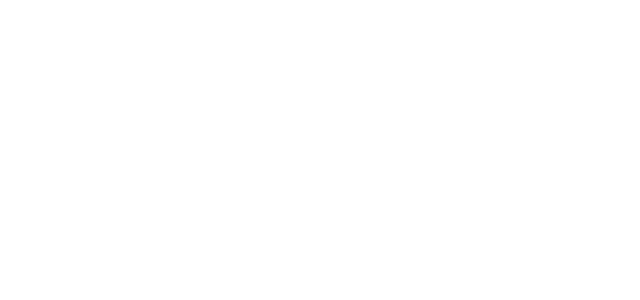
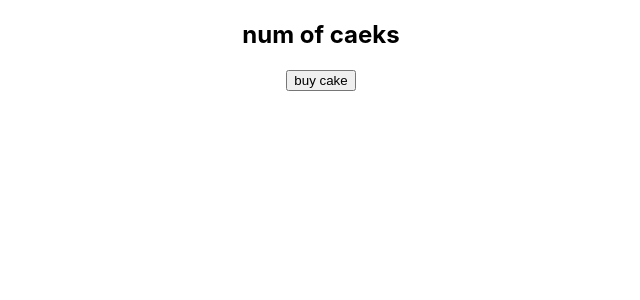
Before and after one commit to meisam-msr/redux, a React (Create React App) app: page / in a window 1280 px wide. Shown: the top 300 px of the page, without its empty margins (319-959 px from the left). Built offline with nearby package versions, Linux system fonts and the light colour scheme.

Commit message:
store added to App

```diff
--- a/src/App.js
+++ b/src/App.js
@@ -1,7 +1,16 @@
 import "./App.css";
+import { Provider } from "react-redux";
+import CakeContainer from "./components/CakeContainer";
+import store from "./redux/store";
 
 function App() {
-  return <div className="App"></div>;
+  return (
+    <Provider store={store}>
+      <div className="App">
+        <CakeContainer />
+      </div>
+    </Provider>
+  );
 }
 
 export default App;
```
